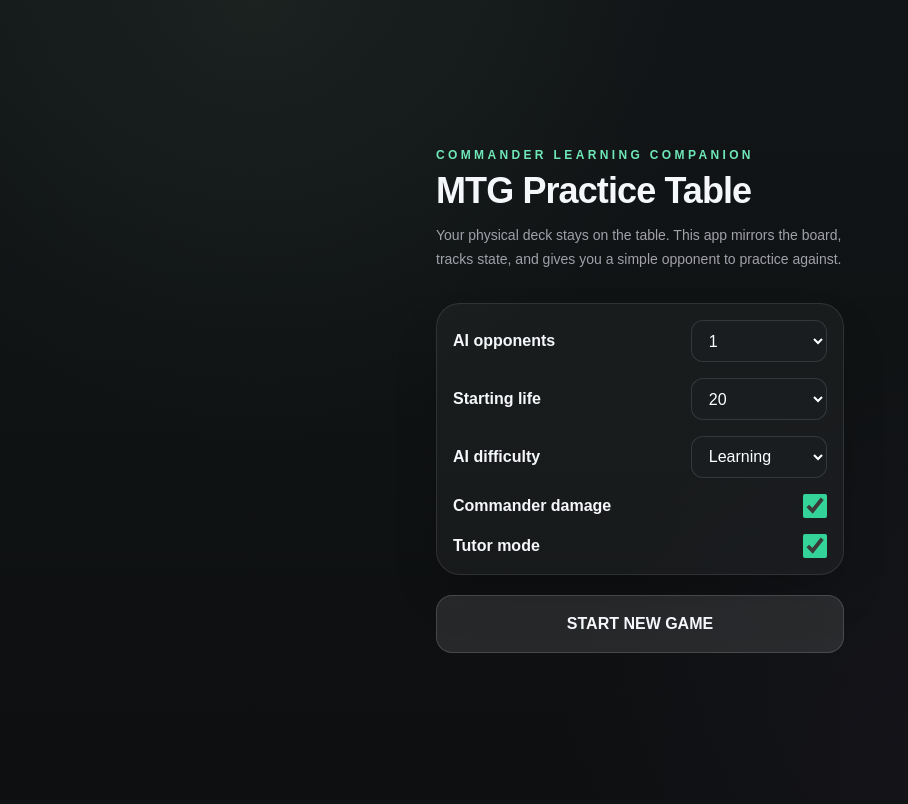
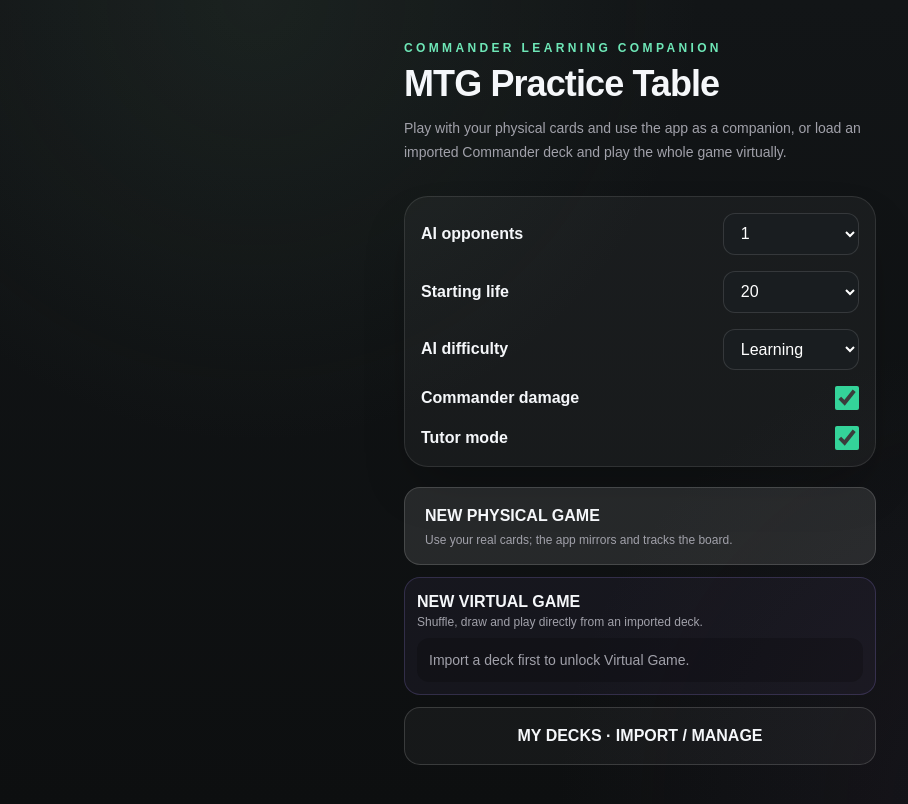
Before and after one commit to a0swald/mtg-practice-table, a Next.js app: page / in a window 1280 px wide. Shown: the whole page, without its empty margins (0-908 px from the left). Built offline with nearby package versions, Linux system fonts and the light colour scheme.

Commit message:
Add physical and virtual game menu

```diff
--- a/app/page.tsx
+++ b/app/page.tsx
@@ -1,17 +1,24 @@
 'use client';
 import { useEffect, useState } from 'react';
 import { useRouter } from 'next/navigation';
+import type { SavedDeck } from '@/types/deck';
 import type { Difficulty, GameSettings } from '@/types/game';
 import { clearGame, loadGame, saveGame } from '@/lib/storage/gameStorage';
-import { newGame } from '@/lib/game/utils';
+import { loadDecks } from '@/lib/storage/deckStorage';
+import { newGame, newVirtualGame } from '@/lib/game/utils';
 
-const defaults: GameSettings = { aiOpponents: 1, startingLife: 20, difficulty: 'learning', commanderDamageEnabled: true, tutorMode: true, simplifiedTurns: true };
+const defaults: GameSettings = { aiOpponents: 1, startingLife: 20, difficulty: 'learning', commanderDamageEnabled: true, tutorMode: true, simplifiedTurns: true, mode:'physical' };
 export default function HomePage() {
-  const router = useRouter(); const [settings, setSettings] = useState(defaults); const [hasSave, setHasSave] = useState(false);
-  useEffect(() => setHasSave(Boolean(loadGame())), []);
-  const start = () => { clearGame(); saveGame(newGame(settings)); router.push('/game'); };
-  return <main className="mx-auto flex min-h-screen max-w-md flex-col justify-center px-5 py-10">
-    <div className="mb-8"><p className="mb-2 text-xs font-bold uppercase tracking-[.28em] text-emerald-300">Commander learning companion</p><h1 className="text-4xl font-black tracking-tight">MTG Practice Table</h1><p className="mt-3 text-sm leading-6 text-zinc-400">Your physical deck stays on the table. This app mirrors the board, tracks state, and gives you a simple opponent to practice against.</p></div>
+  const router = useRouter();
+  const [settings, setSettings] = useState(defaults);
+  const [hasSave, setHasSave] = useState(false);
+  const [decks,setDecks]=useState<SavedDeck[]>([]);
+  const [deckId,setDeckId]=useState('');
+  useEffect(() => { setHasSave(Boolean(loadGame())); const saved=loadDecks(); setDecks(saved); if(saved[0])setDeckId(saved[0].id); }, []);
+  const startPhysical = () => { clearGame(); saveGame(newGame({...settings,mode:'physical'})); router.push('/game'); };
+  const startVirtual = () => { const deck=decks.find(entry=>entry.id===deckId); if(!deck)return; clearGame(); saveGame(newVirtualGame(settings,deck)); router.push('/game'); };
+  return <main className="mx-auto flex min-h-screen max-w-lg flex-col justify-center px-5 py-10">
+    <div className="mb-8"><p className="mb-2 text-xs font-bold uppercase tracking-[.28em] text-emerald-300">Commander learning companion</p><h1 className="text-4xl font-black tracking-tight">MTG Practice Table</h1><p className="mt-3 text-sm leading-6 text-zinc-400">Play with your physical cards and use the app as a companion, or load an imported Commander deck and play the whole game virtually.</p></div>
     <section className="space-y-4 rounded-3xl border border-white/10 bg-white/[.04] p-4 shadow-2xl">
       <Setting label="AI opponents"><select value={settings.aiOpponents} onChange={e=>setSettings({...settings, aiOpponents:Number(e.target.value) as 1|2|3})} className="field"><option value={1}>1</option><option value={2}>2</option><option value={3}>3</option></select></Setting>
       <Setting label="Starting life"><select value={settings.startingLife} onChange={e=>setSettings({...settings,startingLife:Number(e.target.value)})} className="field"><option value={20}>20</option><option value={40}>40</option></select></Setting>
@@ -19,7 +26,16 @@ export default function HomePage() {
       <Toggle label="Commander damage" checked={settings.commanderDamageEnabled} onChange={v=>setSettings({...settings,commanderDamageEnabled:v})}/>
       <Toggle label="Tutor mode" checked={settings.tutorMode} onChange={v=>setSettings({...settings,tutorMode:v})}/>
     </section>
-    <div className="mt-5 grid gap-3">{hasSave && <button onClick={()=>router.push('/game')} className="rounded-2xl bg-emerald-400 px-5 py-4 text-base font-black text-zinc-950">CONTINUE GAME</button>}<button onClick={start} className="rounded-2xl border border-white/15 bg-white/10 px-5 py-4 text-base font-black">START NEW GAME</button></div>
+
+    <div className="mt-5 grid gap-3">
+      {hasSave && <button onClick={()=>router.push('/game')} className="rounded-2xl bg-emerald-400 px-5 py-4 text-base font-black text-zinc-950">CONTINUE GAME</button>}
+      <button onClick={startPhysical} className="rounded-2xl border border-white/15 bg-white/10 px-5 py-4 text-left"><span className="block text-base font-black">NEW PHYSICAL GAME</span><span className="mt-1 block text-xs text-zinc-400">Use your real cards; the app mirrors and tracks the board.</span></button>
+      <section className="rounded-2xl border border-violet-400/20 bg-violet-400/[.05] p-3">
+        <div className="mb-2"><div className="font-black">NEW VIRTUAL GAME</div><div className="text-xs text-zinc-400">Shuffle, draw and play directly from an imported deck.</div></div>
+        {decks.length>0?<><select value={deckId} onChange={event=>setDeckId(event.target.value)} className="field w-full">{decks.map(deck=><option key={deck.id} value={deck.id}>{deck.name} — {deck.commander.name}</option>)}</select><button onClick={startVirtual} className="mt-2 w-full rounded-xl bg-violet-400 px-4 py-3 font-black text-zinc-950">START VIRTUAL GAME</button></>:<div className="rounded-xl bg-black/20 p-3 text-sm text-zinc-400">Import a deck first to unlock Virtual Game.</div>}
+      </section>
+      <button onClick={()=>router.push('/decks')} className="rounded-2xl border border-white/15 bg-white/[.04] px-5 py-4 text-base font-black">MY DECKS · IMPORT / MANAGE</button>
+    </div>
     <style jsx>{`.field{min-width:8.5rem;border:1px solid rgba(255,255,255,.12);border-radius:.75rem;background:#191d20;padding:.65rem .8rem;color:#fff}`}</style>
   </main>;
 }
```
